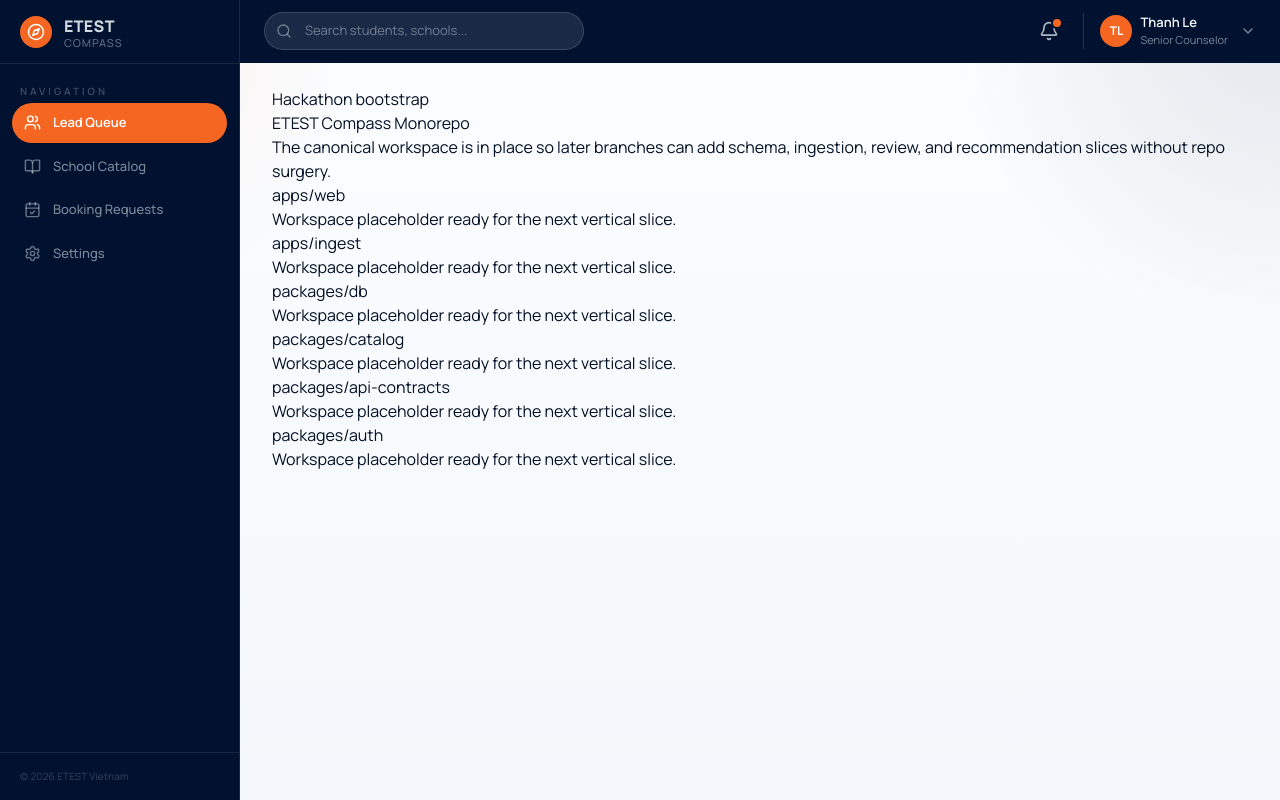
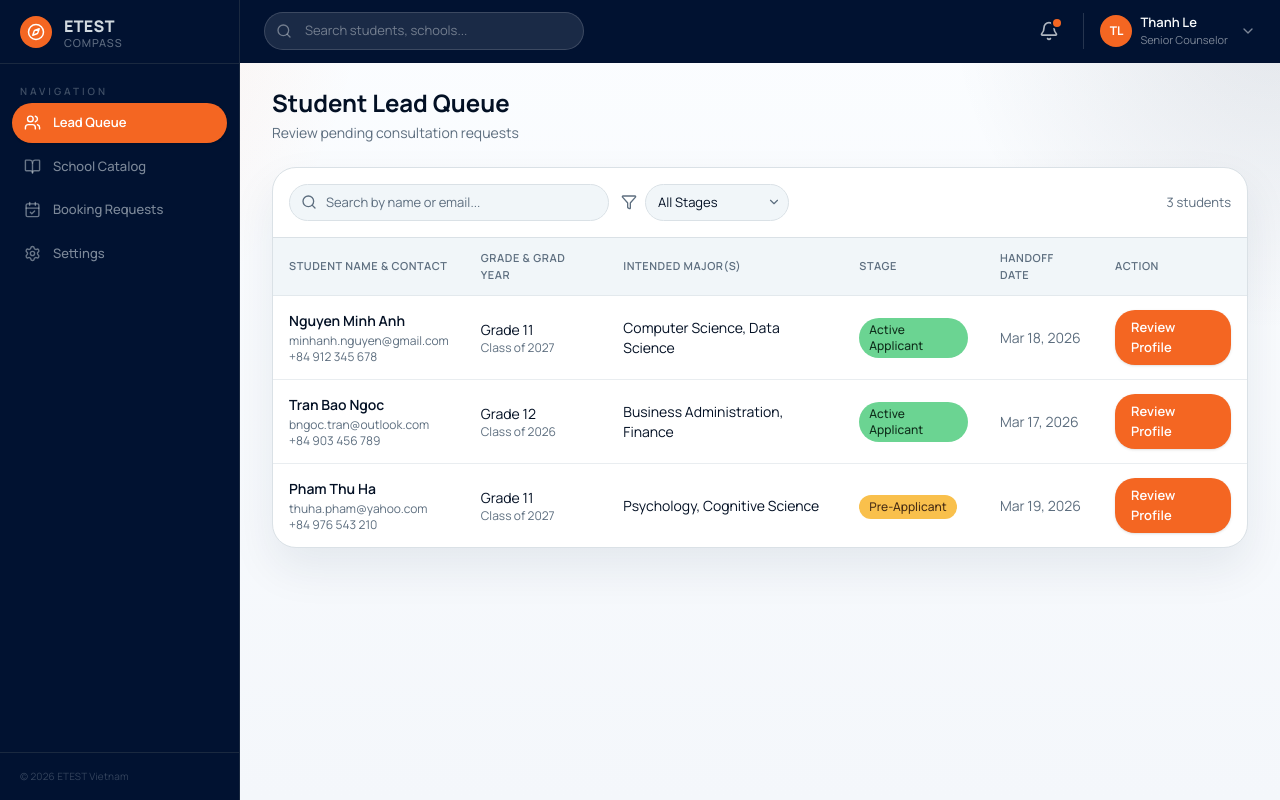
Before and after one commit to PerryDev/PhoFilledHackersProject, a Next.js app in the folder apps/web/: page / in a window 1280 px wide. Built offline with nearby package versions, Linux system fonts and the light colour scheme.

Commit message:
Render lead queue from home route

```diff
--- a/apps/web/app/page.tsx
+++ b/apps/web/app/page.tsx
@@ -1,35 +1,8 @@
 // apps/web/app/page.tsx
-// Bootstrap placeholder page for the initial web app shell.
-// Makes the workspace visibly runnable before product features land in later branches.
-const workspaceModules = [
-  "apps/web",
-  "apps/ingest",
-  "packages/db",
-  "packages/catalog",
-  "packages/api-contracts",
-  "packages/auth",
-] as const;
+// Lead queue route for the counselor dashboard.
+// The page stays server-rendered while the interactive queue lives in a client component.
+import { LeadQueue } from "@/components/dashboard/lead-queue";
 
 export default function HomePage() {
-  return (
-    <main className="page-shell">
-      <section className="hero">
-        <p className="eyebrow">Hackathon bootstrap</p>
-        <h1>ETEST Compass Monorepo</h1>
-        <p className="lead">
-          The canonical workspace is in place so later branches can add schema,
-          ingestion, review, and recommendation slices without repo surgery.
-        </p>
-      </section>
-
-      <section className="module-grid" aria-label="Bootstrap workspace modules">
-        {workspaceModules.map((moduleName) => (
-          <article className="module-card" key={moduleName}>
-            <h2>{moduleName}</h2>
-            <p>Workspace placeholder ready for the next vertical slice.</p>
-          </article>
-        ))}
-      </section>
-    </main>
-  );
+  return <LeadQueue />;
 }
```
